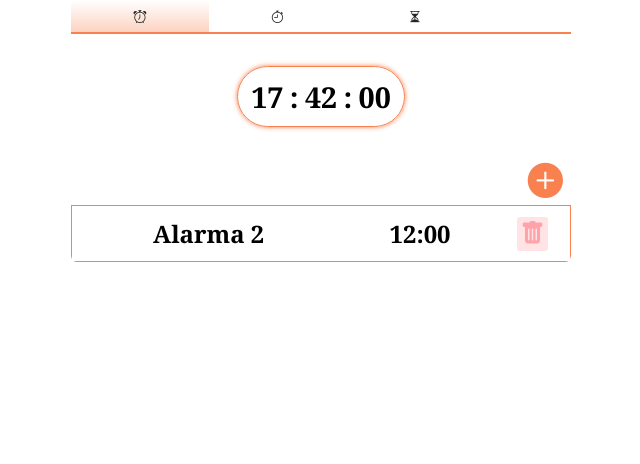
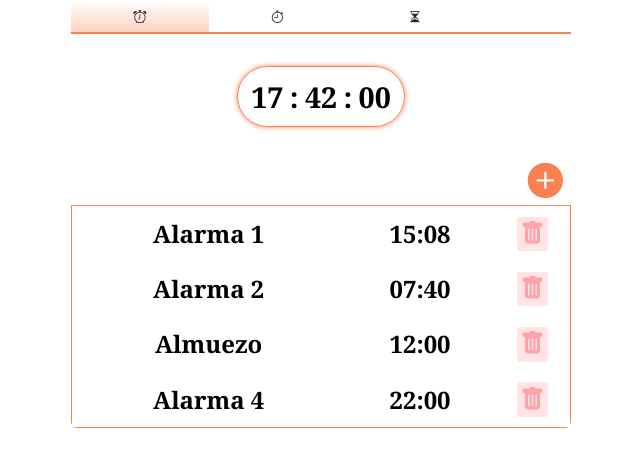
Before and after one commit to Nefasque/RelojWeb, a plain HTML site: page index.html in a window 1280 px wide. Shown: the whole page, without its empty margins (319-959 px from the left). Drawn offline with nearby package versions, Linux system fonts and the light colour scheme.

Commit message:
mmuestra.png update

```diff
--- a/index.html
+++ b/index.html
@@ -162,7 +162,29 @@
         <table class="TableAlarma">
           <tbody>
             <tr>
+              <th><p>Alarma 1</p></th>
+              <th>
+                <time datetime="">15:08</time>
+              </th>
+              <th>
+                <button class="btn btn-accion btn-edit">
+                  <i class="bi bi-trash-fill"></i>
+                </button>
+              </th>
+            </tr>
+            <tr>
               <th><p>Alarma 2</p></th>
+              <th>
+                <time datetime="">07:40</time>
+              </th>
+              <th>
+                <button class="btn btn-accion btn-edit">
+                  <i class="bi bi-trash-fill"></i>
+                </button>
+              </th>
+            </tr>
+            <tr>
+              <th><p>Almuezo</p></th>
               <th>
                 <time datetime="">12:00</time>
               </th>
@@ -172,6 +194,19 @@
                 </button>
               </th>
             </tr>
+            <tr>
+              <th><p>Alarma 4</p></th>
+              <th>
+                <time datetime="">22:00</time>
+              </th>
+              <th>
+                <button class="btn btn-accion btn-edit">
+                  <i class="bi bi-trash-fill"></i>
+                </button>
+              </th>
+            </tr>
+
+
           </tbody>
         </table>
       </div>
```
Also changed, not shown: demo/muestra.png, 1 other file.
